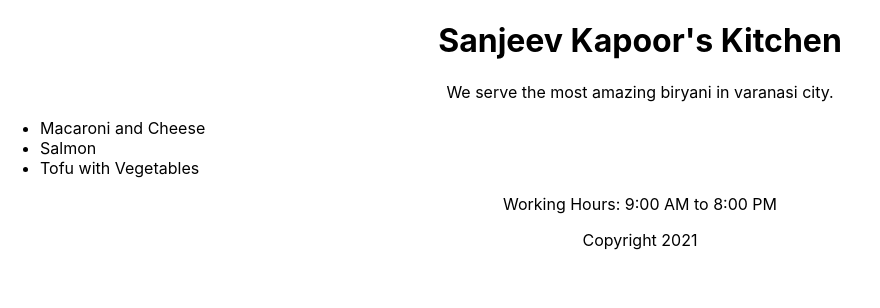
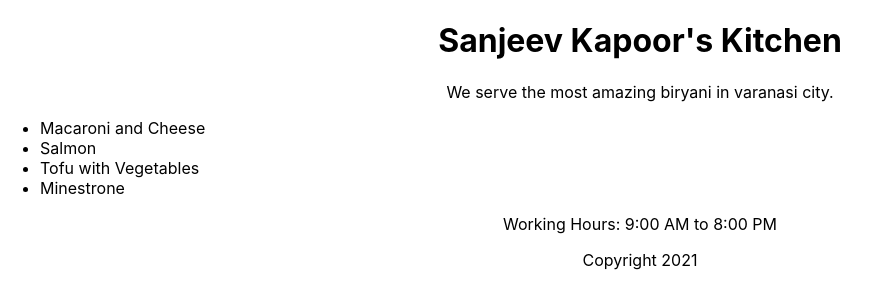
Before and after one commit to madhav06/Goofy-React-Learning, a React (Create React App) app in the folder react-essentials/: page / in a window 1280 px wide. Shown: the top 308 px of the page, without its empty margins (0-880 px from the left). Built offline with nearby package versions, Linux system fonts and the light colour scheme.

Commit message:
Adding keys to list items

```diff
--- a/react-essentials/src/App.js
+++ b/react-essentials/src/App.js
@@ -14,7 +14,7 @@
     <section>
       <p>We serve the most {props.adjective} biryani in varanasi city.</p>
       <ul style={{textAlign: "left" }}>
-      {  props.dishes.map((dish) => (<li>{dish}</li>))}
+      {  props.dishes.map((dish) => (<li key={dish.id}>{dish.title}</li>))}
       </ul>
     </section>
   );
@@ -29,7 +29,9 @@
   )
 }
 
-const dishes = [ "Macaroni and Cheese", "Salmon", "Tofu with Vegetables" ];
+const dishes = [ "Macaroni and Cheese", "Salmon", "Tofu with Vegetables", "Minestrone"];
+
+const dishObjects = dishes.map((dish, i) => ({ id: i, title: dish }));
 
 // dishes.map((dish) => console.log(dish)); put this inside JSX expression.
 
@@ -37,7 +39,7 @@
   return (
     <div className="App">
       <Header name="Sanjeev Kapoor" />
-      <Main adjective="amazing" dishes={dishes} />
+      <Main adjective="amazing" dishes={dishObjects} />
       <Footer year={new Date().getFullYear()} />
     </div>
   );
```
